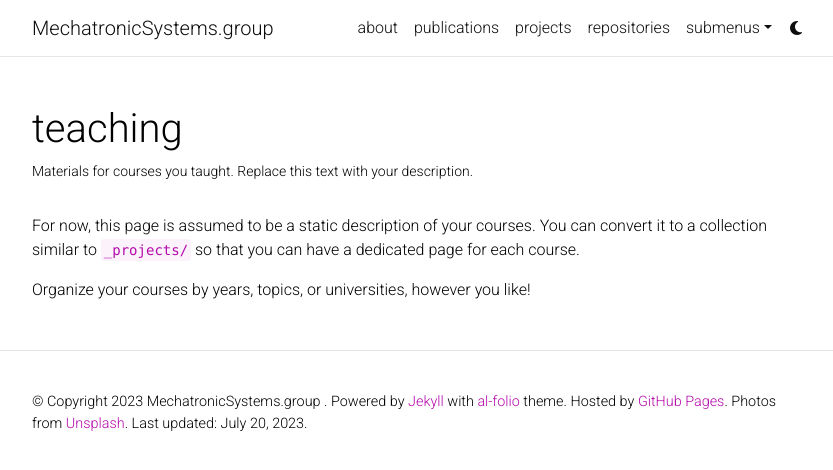
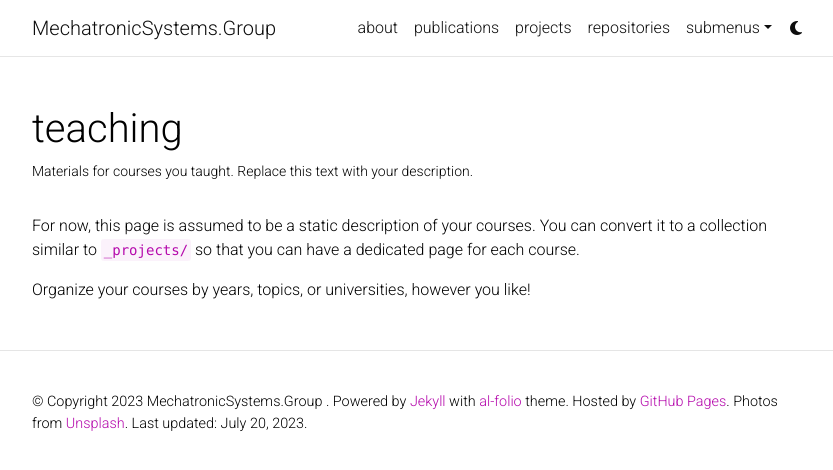
Before and after one commit to MechatronicSystems-Group/mechatronicsystems-group.github.io, a Jekyll site: the page built from _pages/teaching.md, in a window 1280 px wide. Shown: the top 470 px of the page, without its empty margins (223-1056 px from the left). Built offline with Jekyll 4.4.1, drawn with Linux system fonts in a browser that asks for light colours; comment, search, counter and statistics services are not loaded; a style sheet for code colours, icons or effects is not loaded.

Commit message:
edited name with caps and emptied blog title

```diff
--- a/_config.yml
+++ b/_config.yml
@@ -2,8 +2,8 @@
 # Site settings
 # -----------------------------------------------------------------------------
 
-title: MechatronicSystems.group # the website title (if blank, full name will be used instead)
-first_name:  MechatronicSystems.group
+title: MechatronicSystems.Group # the website title (if blank, full name will be used instead)
+first_name:  MechatronicSystems.Group
 middle_name:
 last_name:
 email: mechatronicsystems.group@outlook.com
@@ -123,7 +123,7 @@
 # -----------------------------------------------------------------------------
 
 blog_name: MechatronicSystems.Blog # blog_name will be displayed in your blog page
-blog_nav_title: #blog # your blog must have a title for it to be displayed in the nav bar
+blog_nav_title:
 blog_description: Robotics, Mechatronics, Control Systems, and Sensor Fusion
 permalink: /blog/:year/:title/
 
```
